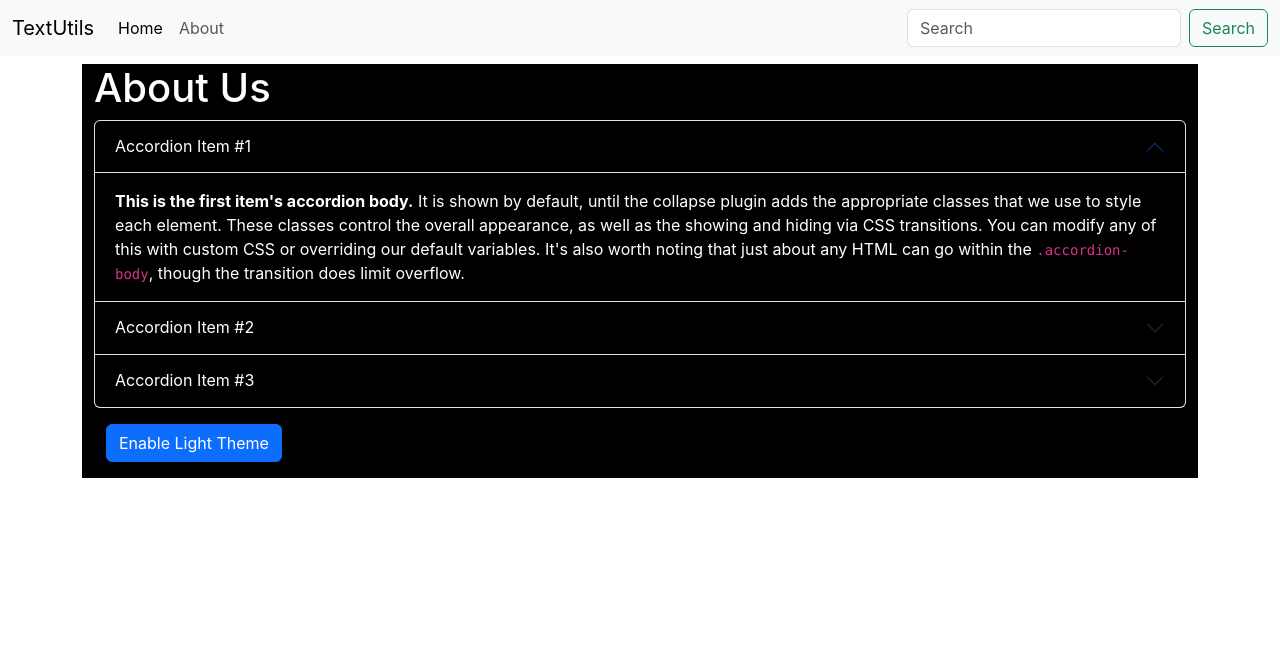
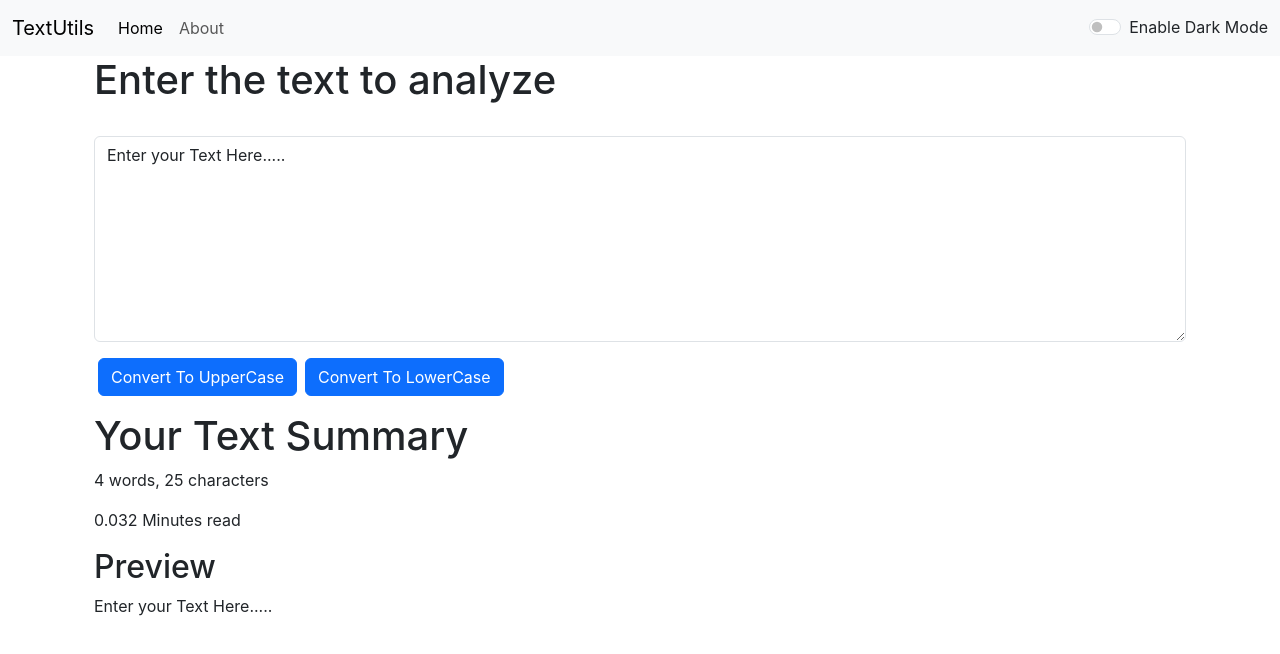
Before and after one commit to developerAviral/reactcourse, a React (Create React App) app: page / in a window 1280 px wide. Shown: the top 654 px of the page. Built offline with nearby package versions, Linux system fonts and the light colour scheme.

Commit message:
Adding BackTick Coding using usestate Hook

```diff
--- a/src/App.js
+++ b/src/App.js
@@ -1,17 +1,29 @@
 
+import { useState } from 'react';
 import './App.css';
-import About from './components/About.js';
+//import About from './components/About.js';
 import Navbar from './components/Navbar.js';
-//import TextForm from './components/TextForm.js';
+import TextForm from './components/TextForm.js';
 
 function App() {
+  const[mode, setMode] = useState('light');
+  const toggleMode= ()=>{
+    if(mode==='light'){
+      setMode('dark');
+      document.body.style.backgroundColor = "grey"
+    }
+    else{
+      setMode('light');
+      document.body.style.backgroundColor = "white"
+    }
+  }
   return (
     <>
-      <Navbar title="TextUtils" aboutUs="About" />
+      <Navbar title="TextUtils" aboutUs="About" mode={mode} toggleMode={toggleMode}/>
       {/* <Navbar /> */}
       <div className='container'>
-        {/* <TextForm heading="Enter the text to analyze" /> */}
-        <About />
+        <TextForm heading="Enter the text to analyze" />
+        {/* <About /> */}
       </div>
     </>
 
--- a/src/components/Navbar.js
+++ b/src/components/Navbar.js
@@ -4,7 +4,7 @@
 
 export default function Navbar(props) {
   return (
-    <nav className="navbar navbar-expand-lg bg-body-tertiary">
+    <nav className={`navbar navbar-expand-lg navbar-${props.mode} bg-${props.mode}`}>
     <div className="container-fluid">
       <a className="navbar-brand" href="/">{props.title}</a>
       <button className="navbar-toggler" type="button" data-bs-toggle="collapse" data-bs-target="#navbarSupportedContent" aria-controls="navbarSupportedContent" aria-expanded="false" aria-label="Toggle navigation">
@@ -20,10 +20,10 @@
           </li>
 
         </ul>
-        <form className="d-flex" role="search">
-          <input className="form-control me-2" type="search" placeholder="Search" aria-label="Search" />
-          <button className="btn btn-outline-success" type="submit">Search</button>
-        </form>
+        <div className="form-check form-switch">
+  <input className="form-check-input" type="checkbox" role="switch" id="flexSwitchCheckDefault" onClick={props.toggleMode} />
+  <label className={`form-check-label text-${props.mode==='light'?'dark':'light'}`} htmlFor="flexSwitchCheckDefault">Enable Dark Mode</label>
+</div>
       </div>
     </div>
   </nav>
```
